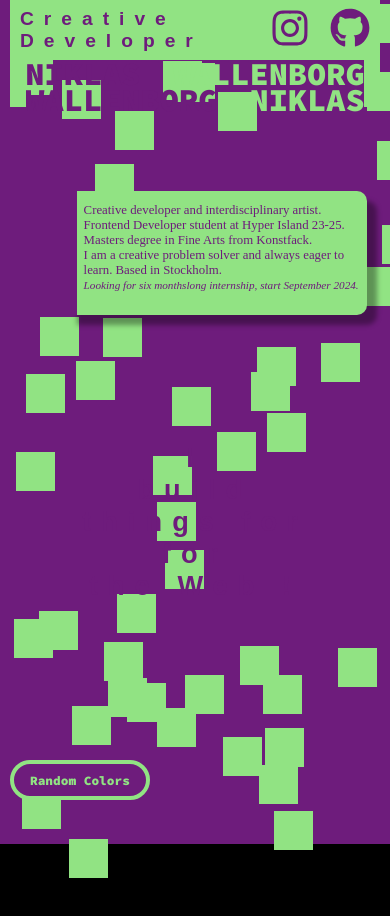
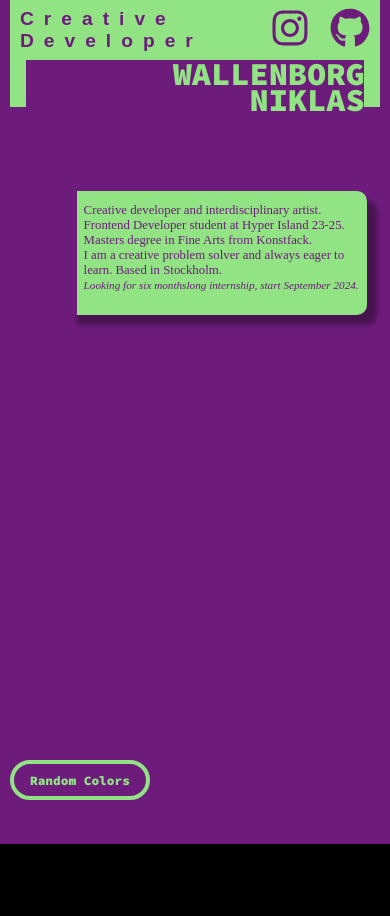
Before and after one commit to Wallenborg/front-port, a React (Create React App) app: page / in a window 390 px wide. Shown: the top 916 px of the page. Before the commit the page ends 844 px from the top, so only its background shows below. Built offline with nearby package versions, Linux system fonts and the light colour scheme; a web font is replaced by a local one.

Commit message:
still working on mobil bug

```diff
--- a/src/components/randomPixel/RandomPixel.jsx
+++ b/src/components/randomPixel/RandomPixel.jsx
@@ -1,48 +1,3 @@
-// import React, { useState, useEffect } from "react";
-// import "./randompixel.css";
-
-// function RandomPixel({ keyToRestart }) {
-//   const [pixels, setPixels] = useState([]);
-
-//   useEffect(() => {
-//     const generatePixel = () => {
-//       const newPixel = {
-//         id: Date.now(),
-//         left: `${Math.random() * 100}vw`,
-//         top: `${Math.random() * 100}vh`,
-//       };
-//       setPixels((prevPixels) => [...prevPixels, newPixel]);
-//     };
-
-//     const intervalId = setInterval(generatePixel, 100);
-
-//     const restartTimer = setTimeout(() => {
-//       clearInterval(intervalId);
-//       setPixels([]);
-//       keyToRestart(); // Callback to trigger key change in parent
-//     }, 30 * 60 * 1000); // Restart after 30 minutes
-
-//     return () => {
-//       clearInterval(intervalId);
-//       clearTimeout(restartTimer);
-//     };
-//   }, [keyToRestart]);
-
-//   return (
-//     <div style={{ overflow: "hidden" }}>
-//       {pixels.map((pixel) => (
-//         <div
-//           key={pixel.id}
-//           className="random-pixel"
-//           style={{ left: pixel.left, top: pixel.top }}
-//         />
-//       ))}
-//     </div>
-//   );
-// }
-
-// export default RandomPixel;
-
 import React, { useState, useEffect } from "react";
 import "./randompixel.css";
 
@@ -67,18 +22,14 @@ function RandomPixel({ keyToRestart }) {
       keyToRestart(); // Callback to trigger key change in parent
     }, 30 * 60 * 1000); // Restart after 30 minutes
 
-    document.body.classList.add("no-horizontal-scroll");
-
     return () => {
       clearInterval(intervalId);
       clearTimeout(restartTimer);
-      // Remove the CSS class when the component is unmounted
-      document.body.classList.remove("no-horizontal-scroll");
     };
   }, [keyToRestart]);
 
   return (
-    <div>
+    <div className="pixel-container">
       {pixels.map((pixel) => (
         <div
           key={pixel.id}
--- a/src/components/randomPixel/randompixel.css
+++ b/src/components/randomPixel/randompixel.css
@@ -1,3 +1,10 @@
+.pixel-container {
+  padding: 10vh 10vw;
+  width: 100vw;
+  height: 100vh;
+  position: relative;
+  overflow: hidden;
+}
 .random-pixel {
   position: absolute;
   width: 5vw;
@@ -11,9 +18,3 @@
     height: 10vw;
   }
 }
-
-.no-horizontal-scroll {
-  overflow: hidden;
-  position: fixed;
-  width: 100%;
-}
--- a/src/pages/Start.jsx
+++ b/src/pages/Start.jsx
@@ -3,12 +3,12 @@ import Email from "../components/email/Email";
 import InfoText from "../components/infoText/InfoText";
 import Name from "../components/name/Name";
 import "./start.css";
-import RandomPixel from "../components/randomPixel/RandomPixel";
+// import RandomPixel from "../components/randomPixel/RandomPixel";
 
 function Start() {
   return (
     <section className="section-start-grid">
-      <RandomPixel />
+      {/* <RandomPixel /> */}
       <div className="grid--name">
         <Name />
       </div>
```
